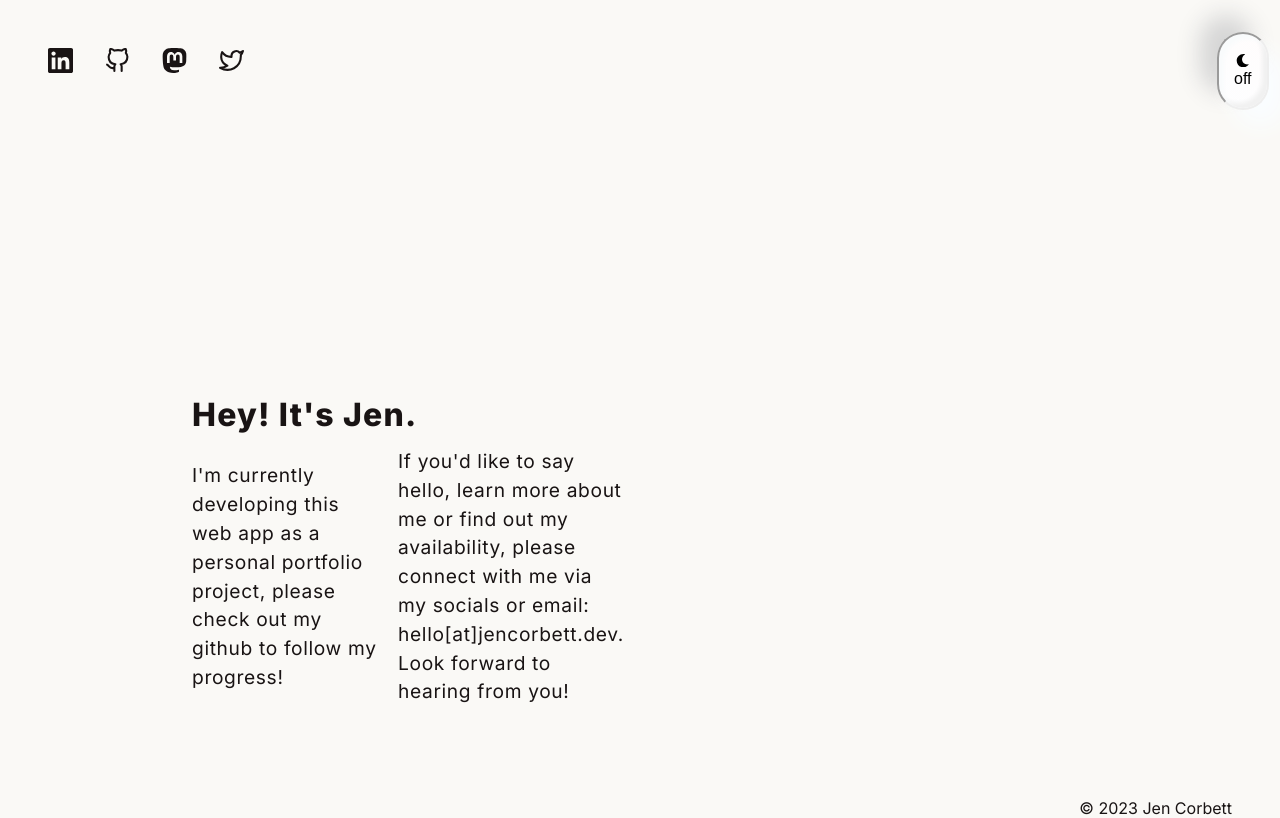
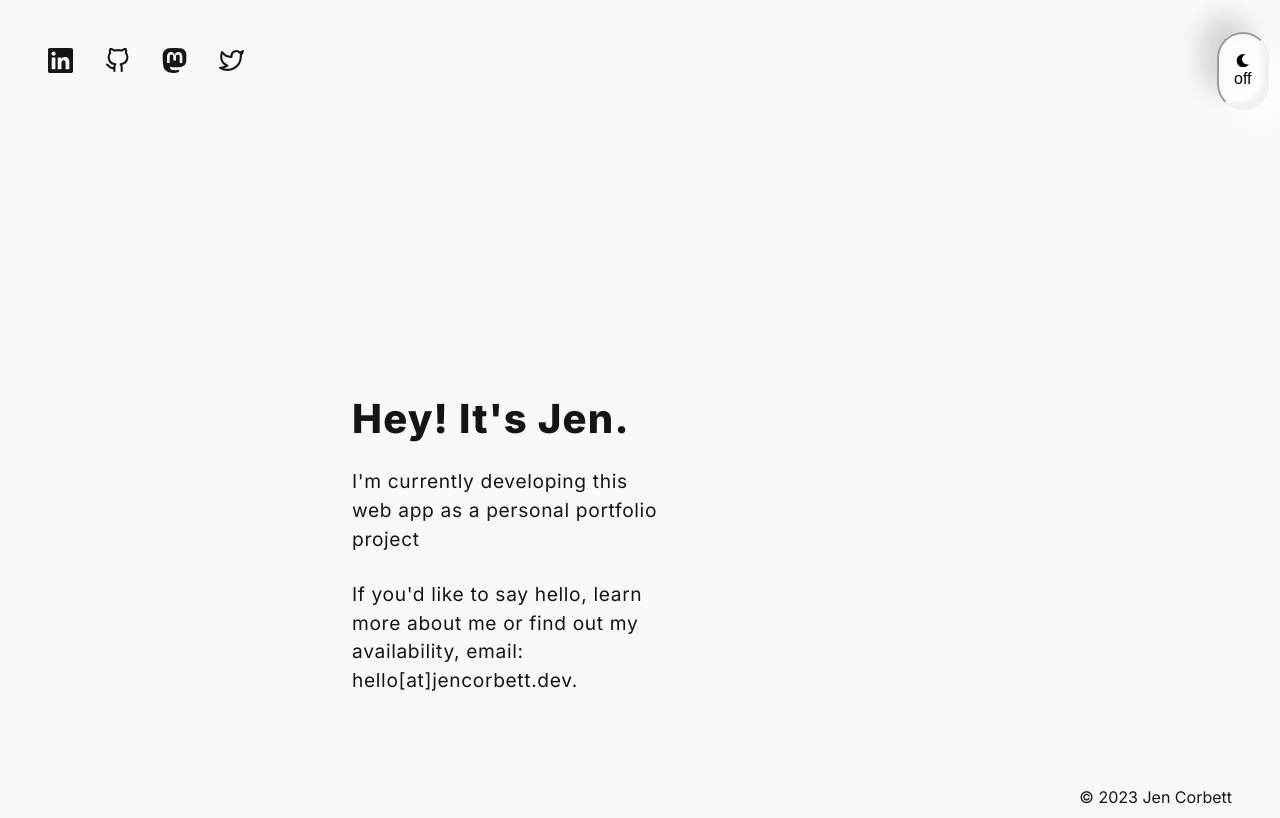
Before and after one commit to ajenstory/jencorbett.dev, a Next.js app in the folder app/: page / in a window 1280 px wide. Built offline with nearby package versions, Linux system fonts and the light colour scheme.

Commit message:
Adjust margins

```diff
--- a/app/pages/index.js
+++ b/app/pages/index.js
@@ -6,8 +6,8 @@ import Layout from "../components/layout.js";
 
 const description = {
   title: "Hey! It's Jen.",
-  body: "I'm currently developing this web app as a personal portfolio project, please check out my github to follow my progress!",
-  cta: "If you'd like to say hello, learn more about me or find out my availability, please connect with me via my socials or email: hello[at]jencorbett.dev. Look forward to hearing from you!",
+  body: "I'm currently developing this web app as a personal portfolio project",
+  cta: "If you'd like to say hello, learn more about me or find out my availability, email: hello[at]jencorbett.dev.",
 };
 
 const Home = () => {
@@ -20,9 +20,7 @@ const Home = () => {
           <div className={indexStyles.title}> {description.title}</div>
           <div className={indexStyles.headingMd}>
             <ul className={`${indexStyles.grid}  ${indexStyles.list}`}>
-              <li
-                className={`${indexStyles.gridItem} ${indexStyles.headingMd}`}
-              >
+              <li className={`${indexStyles.gridItem}`}>
                 {description.intro}
                 {description.body}
               </li>
--- a/app/styles/index.module.css
+++ b/app/styles/index.module.css
@@ -3,6 +3,8 @@
   grid-template-rows: 1fr;
   max-width: 100%;
   gap: 0;
+  margin-top: 8rem;
+  margin-left: 2rem;
 }
 
 .grid {
@@ -28,8 +30,11 @@
 }
 
 .headingMd {
-  font-size: 1.2rem;
+  font-size: 1.175rem;
   line-height: 1.5;
+  letter-spacing: 0.04rem;
+  max-width: 100%;
+
 }
 
 .padding1px {
@@ -54,10 +59,6 @@
 
 .gridItem {
   margin-bottom: 0.75rem;
-  font-size: 1.2rem;
-  line-height: 1.5;
-  letter-spacing: 0.04rem;
-  max-width: 100%;
   margin-right: 1rem;
 }
 
@@ -80,6 +81,9 @@
     font-size: 1.5rem;
     line-height: 1;
   }
+
+
+
 }
 
 @media screen and (min-width: 80rem) {
@@ -89,21 +93,36 @@
     max-width: 100%;
     gap: 0;
     margin: 0 auto;
+    margin-top: 8rem;
+    margin-left: 10rem;
   }
 
   .grid {
     display: grid;
-    grid-template-columns: repeat(2, 1fr);
-    gap: 2;
+    grid-template-rows: repeat(2, 1fr);
     align-items: center;
     justify-content: center;
-    ;
+
+
+  }
+
+  .gridItem {
+    margin-bottom: 0.75rem;
+    margin-right: 3rem;
   }
 
   .title {
-    font-size: 2rem;
+    font-size: 2.5rem;
     line-height: 1;
-    margin-top: 8rem;
-    margin-bottom: 1rem;
   }
+
+
+  .headingMd {
+    font-size: 1.2rem;
+    line-height: 1.5;
+    letter-spacing: 0.04rem;
+    max-width: 100%;
+
+  }
+
 }
```
